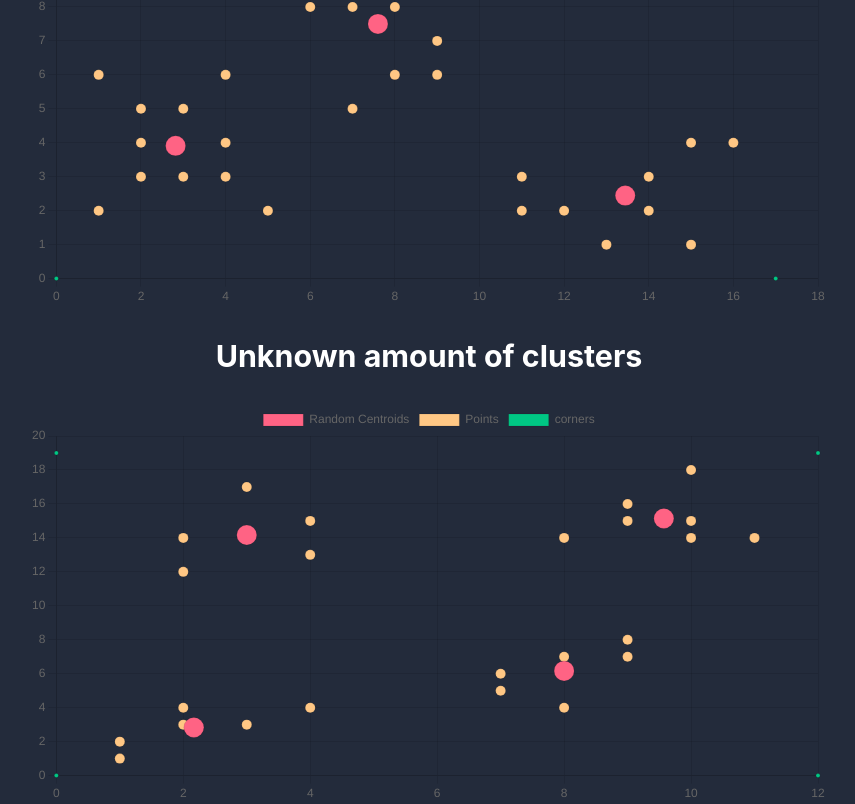
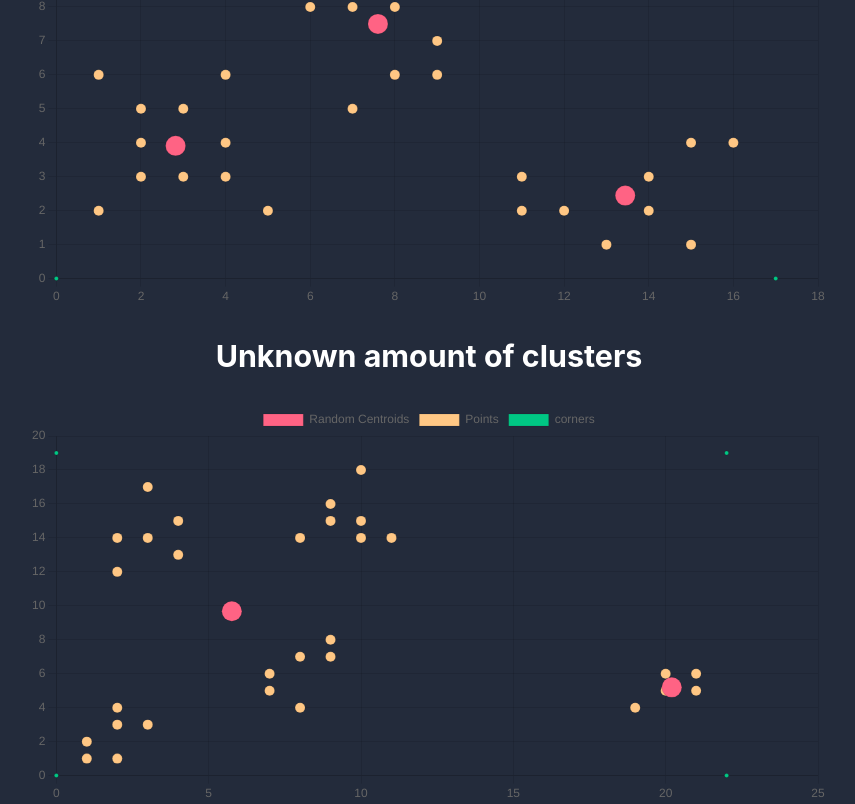
Before and after one commit to Webster2020/ML_ALGORITHMS, a React (Create React App) app: page / in a window 1280 px wide. Shown: the part 322-1126 px from the top of the page, without its empty margins (211-1066 px from the left). Built offline with nearby package versions, Linux system fonts and the light colour scheme; the HTML template or start-up script is replaced by a standard one.

Commit message:
refactor of max clusters amount

```diff
--- a/src/algorithms/kMeans/K_Means.tsx
+++ b/src/algorithms/kMeans/K_Means.tsx
@@ -6,7 +6,7 @@ import { ScatterChart, convertPoints } from '../../components/chartExample/Scatt
 const exampleData = example_2d3k;
 const exampleData2 = example_2dnk;
 
-export const generateCentroidsData = (checkedData: any, knownCluster: boolean | number) => {
+export const generateCentroidsData = (checkedData: any, knownCluster: boolean | number, maxClusters: number) => {
 
   // --- Preparing points, centroids and display them on chart ---
   const points = convertPoints(checkedData);
@@ -14,23 +14,23 @@ export const generateCentroidsData = (checkedData: any, knownCluster: boolean |
   if (knownCluster && typeof knownCluster === 'number') {
     centroids = convertPoints((new KMeans(knownCluster, checkedData)).centroids);
   } else {
-    centroids = convertPoints((new KMeansAutosolver(1, 5, 5, checkedData)).solve().centroids);
+    centroids = convertPoints((new KMeansAutosolver(1, maxClusters+1, maxClusters+1, checkedData)).solve().centroids);
   }
   const cornerPoints = convertPoints(getCornerPoints(checkedData));
 
   return {points, centroids, cornerPoints};
 };
 
-const generateData = (checkedData: any, knownCluster: boolean | number) => {
+const generateData = (checkedData: any, knownCluster: boolean | number, maxClusters: number) => {
   let ex_solver;
   if (knownCluster && typeof knownCluster === 'number') {
     ex_solver = new KMeans(knownCluster, checkedData);
   } else {
-    ex_solver = new KMeansAutosolver(1, 5, 5, checkedData);
+    ex_solver = new KMeansAutosolver(1, maxClusters+1, maxClusters+1, checkedData);
   }
 
   const ex_centroids = ex_solver.solve().centroids;
-  const chartData = generateCentroidsData(checkedData, knownCluster)
+  const chartData = generateCentroidsData(checkedData, knownCluster, 6)
 
   const data = {
     datasets: [
@@ -70,11 +70,11 @@ const KMeansComponent = () => {
     <>
       <div>
         <h3>3 known clusters</h3>
-        <ScatterChart data={generateData(exampleData, 3)}/>
+        <ScatterChart data={generateData(exampleData, 3, 3)}/>
       </div>
       <div>
         <h3>Unknown amount of clusters</h3>
-        <ScatterChart data={generateData(exampleData2, false)}/>
+        <ScatterChart data={generateData(exampleData2, false, 2)}/>
       </div>
     </>
   );
--- a/src/algorithms/kMeans/algorithm.ts
+++ b/src/algorithms/kMeans/algorithm.ts
@@ -205,7 +205,7 @@ export class KMeansAutosolver {
   best: any;
   log: [] = [];
 
-  constructor(kMin = 1, kMax = 5, maxTrials = 5, data: any) {
+  constructor(kMin = 1, kMax = 10, maxTrials = 10, data: any) {
     this.kMin = kMin;
     this.kMax = kMax;
     this.maxTrials = maxTrials;
@@ -225,14 +225,11 @@ export class KMeansAutosolver {
       for (let currentTrial = 0; currentTrial < this.maxTrials; currentTrial++) {
 
         const solver = new KMeans(k, this.data);
-        const solution = Object.assign({}, solver.solve(maxIterations), {k, currentTrial});
-        const solution2 = {
+        const solution = {
           ...solver.solve(maxIterations),
           k,
           currentTrial
         }
-
-        console.log({solution, solution2});
 
         if (this.best === null || solution.error < this.best.error) {
           this.best = solution
--- a/src/algorithms/kMeans/data.ts
+++ b/src/algorithms/kMeans/data.ts
@@ -13,10 +13,11 @@ export const example_2d3k = [
 
 export const example_2dnk = [
   [1,2], [1,1], [2,3], [2,4], [3,3],
-  [4,4], [2,12], [2,14], [3,14], [4,13],
+  [2,1], [2,12], [2,14], [3,14], [4,13],
   [4,15], [3,17], [8,4], [7,6], [7,5],
   [8,7], [9,7], [9,8], [8,14], [9,15],
-  [9,16], [10,15], [10,14], [11,14], [10,18]
+  [9,16], [10,15], [10,14], [11,14], [10,18],
+  [20,5], [21,5], [21,6], [19,4], [20, 6]
 ];
 
 export const example_3d3k = [
```
